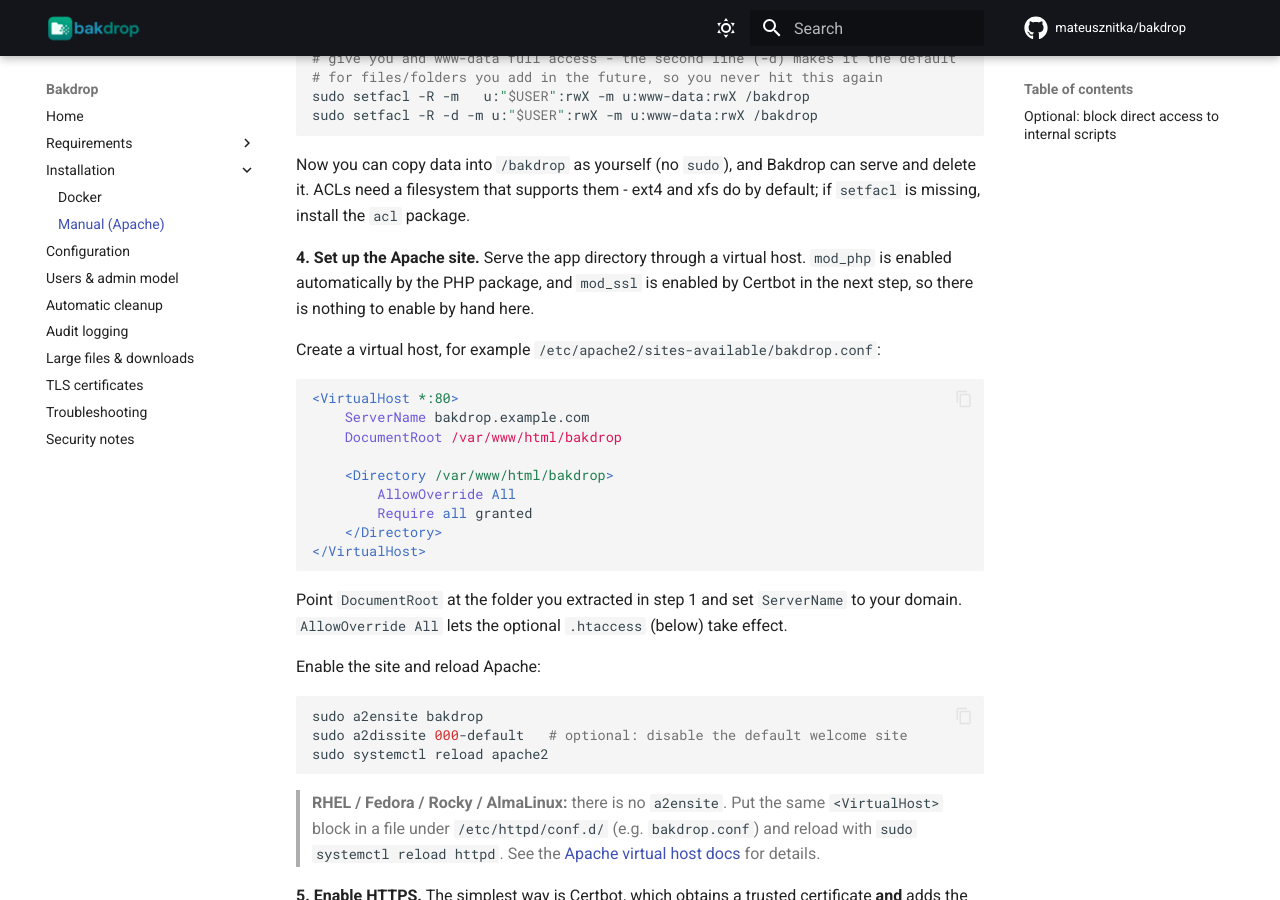
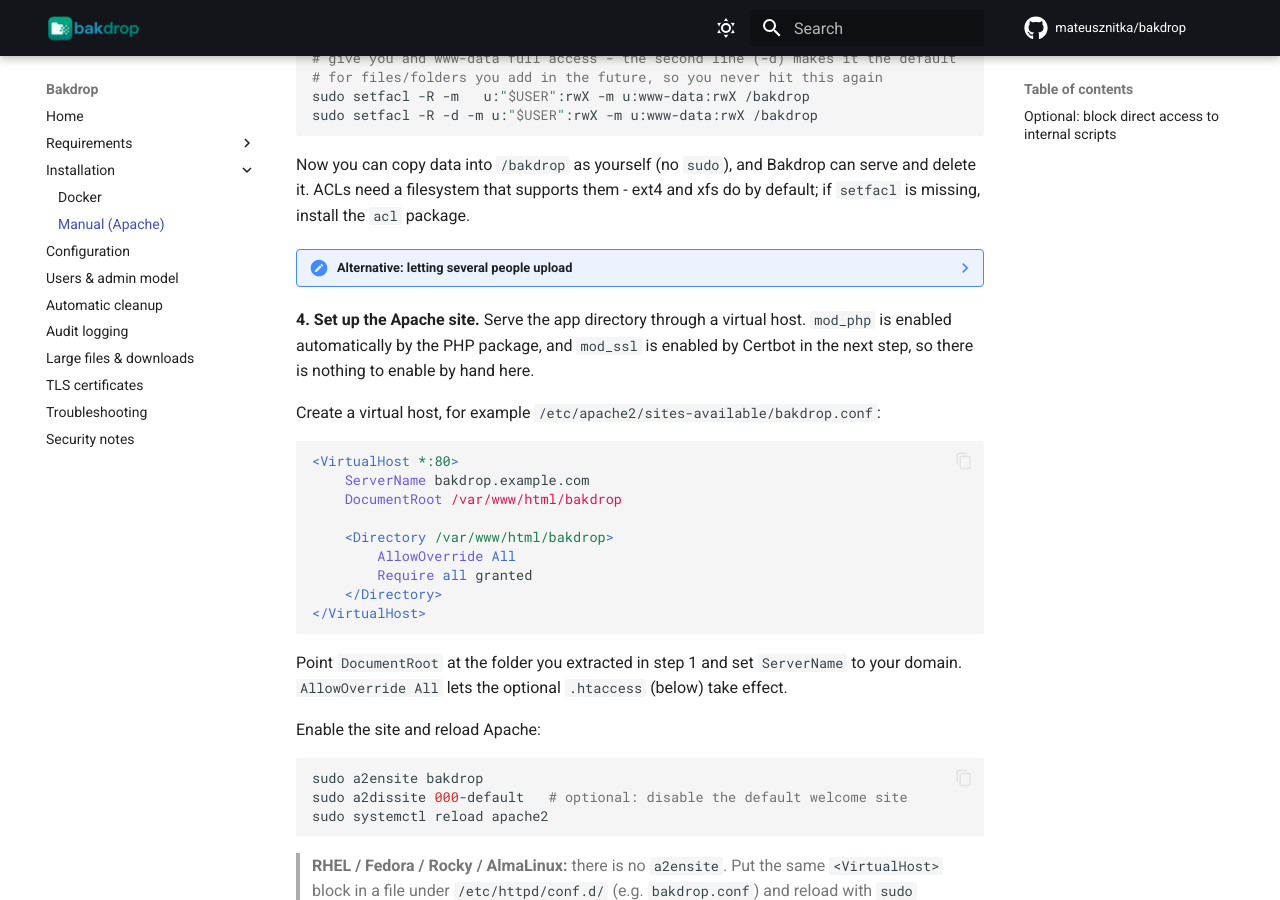
Before and after one commit to mateusznitka/bakdrop, an MkDocs documentation site: the page built from docs/installation/manual.md, in a window 1280 px wide and 900 px high, scrolled down 1309 px. Built offline with MkDocs 1.6.1 and Material for MkDocs 9.7.7, drawn with Linux system fonts in a browser that asks for light colours; comment, search, counter and statistics services are not loaded; part of the change alters nothing that is shown.

Commit message:
manual install docs update

````diff
--- a/docs/installation/manual.md
+++ b/docs/installation/manual.md
@@ -67,6 +67,37 @@ sudo setfacl -R -d -m u:"$USER":rwX -m u:www-data:rwX /bakdrop
 Now you can copy data into `/bakdrop` as yourself (no `sudo`), and Bakdrop can serve
 and delete it. ACLs need a filesystem that supports them - ext4 and xfs do by
 default; if `setfacl` is missing, install the `acl` package.
+
+??? note "Alternative: letting several people upload"
+    The commands above grant access to a single user (`$USER`). Two other setups,
+    both replacing just the two `setfacl` lines:
+
+    **Several admins** - grant a shared group instead of one user:
+
+    ```bash
+    sudo groupadd bakdrop                 # shared group
+    sudo usermod -aG bakdrop admin1       # add each admin
+    sudo usermod -aG bakdrop admin2
+
+    sudo setfacl -R -m   g:bakdrop:rwX -m u:www-data:rwX /bakdrop
+    sudo setfacl -R -d -m g:bakdrop:rwX -m u:www-data:rwX /bakdrop
+    ```
+
+    Everyone in the group uploads as themselves, nobody else can, and Bakdrop still
+    serves and deletes all of it. Admins must log out and back in after being added
+    to the group.
+
+    **Anyone on the host** - make the directory world-writable and keep the ACL, so
+    Bakdrop can still manage whatever lands there:
+
+    ```bash
+    sudo chmod 777 /bakdrop
+    sudo setfacl -R -m   u:www-data:rwX /bakdrop
+    sudo setfacl -R -d -m u:www-data:rwX /bakdrop
+    ```
+
+    This lets any local user read and modify the shared files, so only do it on a
+    host where that is acceptable.
 
 **4. Set up the Apache site.** Serve the app directory through a virtual host.
 `mod_php` is enabled automatically by the PHP package, and `mod_ssl` is enabled by
````
